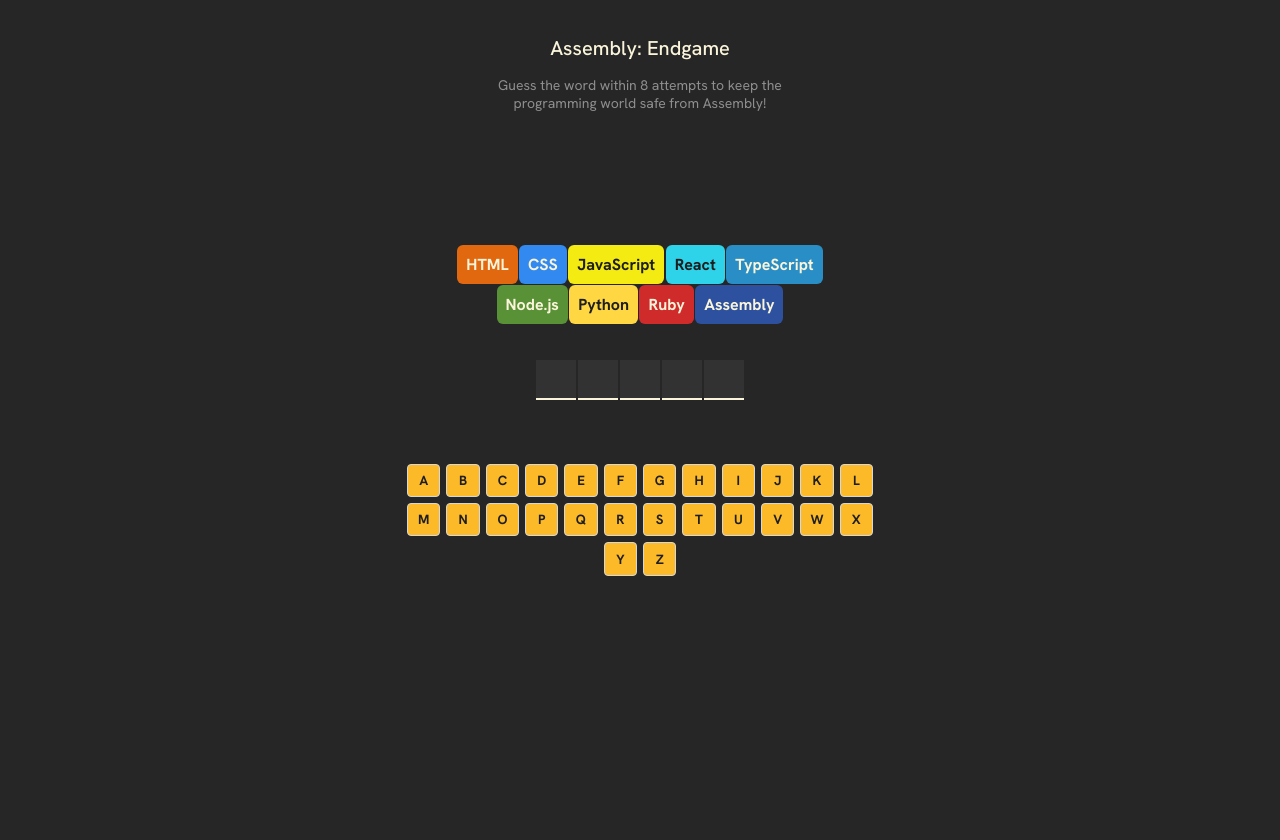
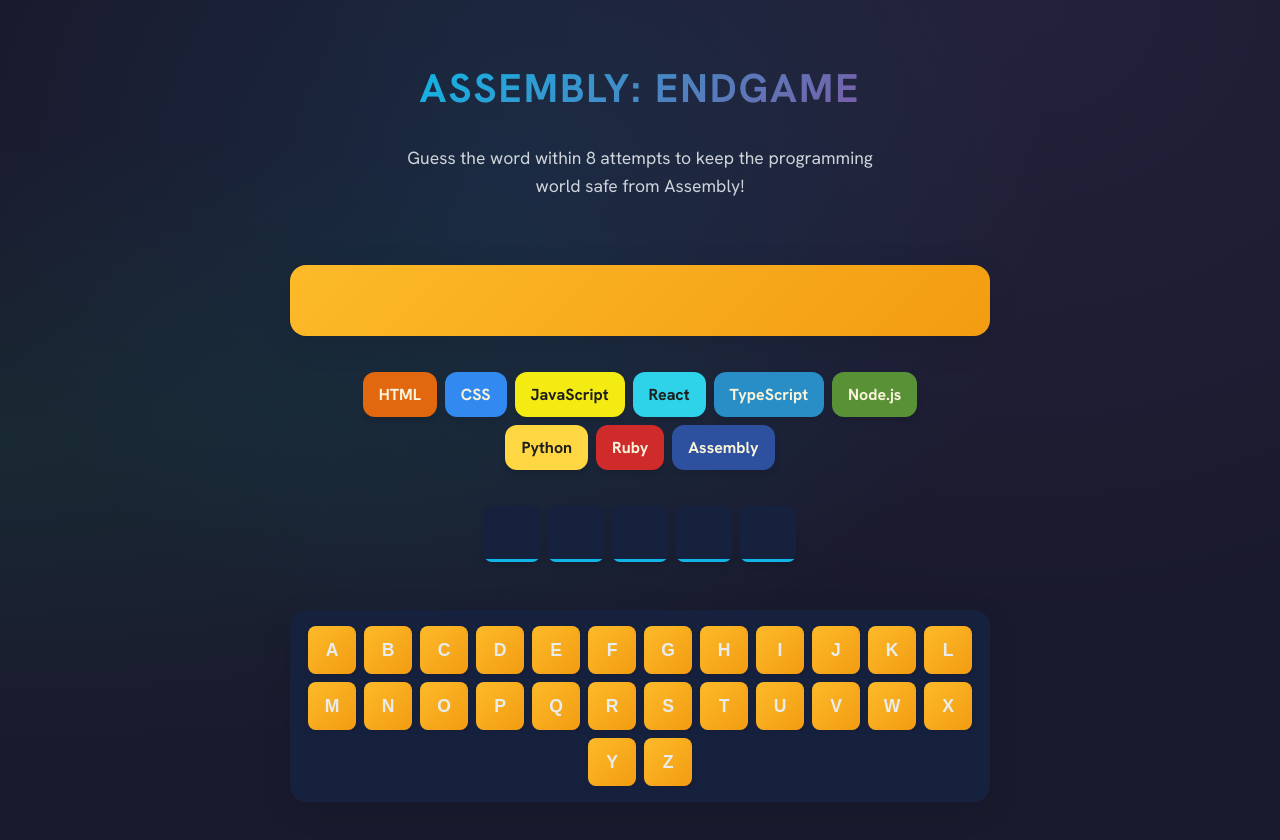
Before and after one commit to xander-kazanski/endgame-app, a React (Vite) app: page / in a window 1280 px wide. Shown: the top 840 px of the page. Before the commit the page ends 800 px from the top, so only its background shows below. Built offline with nearby package versions, Linux system fonts and the light colour scheme.

Commit message:
refactor: optimize game logic and enhance UI styles

```diff
--- a/App.jsx
+++ b/App.jsx
@@ -1,6 +1,5 @@
-import React, { createContext, useCallback, useEffect, useState } from "react"
+import React, { createContext, useCallback, useEffect, useState, useMemo } from "react"
 import { languages } from "./languages"
-import clsx from "clsx"
 import Language from "./Language"
 import Letter from "./Letter"
 import RenderBanner from "./RenderBanner"
@@ -16,24 +15,21 @@
   const lastGuessedLetter = guessedLetters[guessedLetters.length - 1]
   const isLastGuessIncorrect = lastGuessedLetter && !currentWord.includes(lastGuessedLetter)
 
+  const wrongGuesses = useMemo(() => {
+    return guessedLetters.filter(letter => !currentWord.includes(letter));
+  }, [guessedLetters, currentWord]);
 
-  const wrongGuesses = useCallback(() => {
-    return guessedLetters.filter(letter => {
-      return !currentWord.includes(letter);
-    })
-  }, [guessedLetters]);
+  const uniqueLettersInWord = useMemo(() => {
+    return new Set(currentWord.split('')).size;
+  }, [currentWord]);
 
-  const rightGuesses = useCallback(() => {
-    return guessedLetters.filter(letter => {
-      return currentWord.includes(letter);
-    })
-  }, [guessedLetters]);
+  const correctGuesses = useMemo(() => {
+    return new Set(guessedLetters.filter(letter => currentWord.includes(letter))).size;
+  }, [guessedLetters, currentWord]);
 
-  const wrongCount = wrongGuesses().length
-
-  const isOver = wrongCount >= languages.length
-  const won = rightGuesses().length === currentWord.length && wrongCount <= languages.length;
-
+  const wrongCount = wrongGuesses.length;
+  const isOver = wrongCount >= languages.length;
+  const won = correctGuesses === uniqueLettersInWord;
 
   function addGuessedLetter(letter) {
     if (!guessedLetters.includes(letter)) {
@@ -46,7 +42,6 @@
     setCurrentWord(words.random);
   }
 
-
   return (
     <AssemblyContext.Provider value={{
       won,
@@ -57,7 +52,6 @@
       addGuessedLetter,
       languages
     }}>
-
       <main>
         <header>
           <h1>Assembly: Endgame</h1>
@@ -66,55 +60,53 @@
         </header>
         <RenderBanner />
         <div className="languages">
-          {languages.map((language, idx) => {
-            return (
+          {languages.map((language, idx) => (
             <Language
-                key={language.name + idx}
+              key={language.name}
               idx={idx}
               {...language}
             />
-            )
-          })}
+          ))}
         </div>
         <div className="letters">
-          {currentWord.split("").map((letter, idx) => {
-            return <Letter
-              key={letter + idx}
+          {currentWord.split("").map((letter, idx) => (
+            <Letter
+              key={`${letter}-${idx}`}
               letter={letter}
             />
-
-          })}
+          ))}
         </div>
         <section className="sr-only" aria-live="polite" role="status">
+          {lastGuessedLetter && (
             <p>
-            {
-              currentWord.split('').includes(lastGuessedLetter) ?
-                `Correct! The letter ${lastGuessedLetter} is in the word` :
-                `Sorry, the letter ${lastGuessedLetter} is not in the word`
-            }
+              {currentWord.includes(lastGuessedLetter)
+                ? `Correct! The letter ${lastGuessedLetter.toUpperCase()} is in the word`
+                : `Sorry, the letter ${lastGuessedLetter.toUpperCase()} is not in the word`}
             </p>
+          )}
           <p>Current Word: {
             currentWord.split("").map(
-            letter => guessedLetters.includes(letter) ? letter : 'blank.').join(" ")
+              letter => guessedLetters.includes(letter) ? letter.toUpperCase() : 'blank'
+            ).join(" ")
           }</p>
         </section>
         <div className="keyboard">
-          {alphabet.split("").map((letter, idx) => {
-            return <Key
-              key={letter + idx}
+          {alphabet.split("").map(letter => (
+            <Key
+              key={letter}
               letter={letter}
             />
-
-          })}
+          ))}
         </div>
-        {(isOver === true) || (won === true) ? <button
+        {(isOver || won) && (
+          <button
             onClick={handleGameOverClick}
             type="button"
-          className="new-game">
+            className="new-game"
+          >
             New Game
-
           </button>
-          : ''}
+        )}
       </main>
     </AssemblyContext.Provider>
   )
--- a/RenderBanner.jsx
+++ b/RenderBanner.jsx
@@ -8,20 +8,18 @@
   const currentLanguage = guessedLetters.length ? languages.slice(0, wrongCount).map(language => language.name) : []
 
   const status = (function () {
-    if (won && isOver) {
+    if (won) {
       title = "You win!"
       message = "Well done! 🎉"
       return 'win'
     } else if (!won && isOver) {
       title = "Game over!"
-      message = "You loose! Better start learning Assembly 😭"
+      message = "You lose! Better start learning Assembly 😭"
       return 'loose';
-    } else if (won || isOver) {
-      title = "You win!"
-      message = "Well done! 🎉"
-      return 'win';
-    } else if (!currentLanguage.length) { } else {
-      title = `"Farwell ${currentLanguage.join(" & ")} 🫡"`
+    } else if (!currentLanguage.length) {
+      return 'base';
+    } else {
+      title = `Farewell ${currentLanguage.join(" & ")} 🫡`
       return 'farwell'
     }
   })()
--- a/index.css
+++ b/index.css
@@ -2,19 +2,36 @@
   box-sizing: border-box;
 }
 
-main {
-  text-align: center;
+:root {
+  --primary-bg: #1a1a2e;
+  --secondary-bg: #16213e;
+  --accent-color: #11B5E5;
+  --text-primary: #e9ecef;
+  --text-secondary: #ced4da;
+  --success: #10A95B;
+  --danger: #BA2A2A;
+  --farewell: #7A5EA7;
 }
 
 body {
   margin: 0;
   font-family: "Hanken Grotesk", Arial, sans-serif;
-  background-color: #262626;
-  color: #D9D9D9;
-  padding: 1.25em;
-  height: 100vh;
+  background: var(--primary-bg);
+  background-image:
+    radial-gradient(at 40% 20%, rgba(17, 181, 229, 0.1) 0px, transparent 50%),
+    radial-gradient(at 80% 0%, rgba(122, 94, 167, 0.1) 0px, transparent 50%),
+    radial-gradient(at 0% 50%, rgba(16, 169, 91, 0.1) 0px, transparent 50%);
+  color: var(--text-primary);
+  min-height: 100vh;
   display: flex;
   justify-content: center;
+  padding: 2rem 1rem;
+}
+
+main {
+  text-align: center;
+  max-width: 800px;
+  width: 100%;
 }
 
 header {
@@ -22,180 +39,320 @@
   flex-direction: column;
   justify-content: center;
   align-items: center;
+  margin-bottom: 2rem;
 }
 
-header>h1 {
-  font-size: 1.25rem;
-  font-weight: 500;
-  color: #F9F4DA;
+header > h1 {
+  font-size: 2.5rem;
+  font-weight: 700;
+  color: var(--text-primary);
   margin: 0.75em auto;
+  text-transform: uppercase;
+  letter-spacing: 2px;  background: linear-gradient(135deg, var(--accent-color), var(--farewell));
+  -webkit-background-clip: text;
+  background-clip: text;
+  -webkit-text-fill-color: transparent;
+  animation: titleEntrance 0.6s ease-out;
 }
 
-header>p {
-  font-size: 0.875rem;
-  max-width: 21.875rem;
-  color: #8E8E8E;
+@keyframes titleEntrance {
+  from {
+    transform: translateY(-20px);
+    opacity: 0;
+  }
+  to {
+    transform: translateY(0);
+    opacity: 1;
+  }
+}
+
+header > p {
+  font-size: 1.1rem;
+  max-width: 500px;
+  color: var(--text-secondary);
   text-align: center;
   margin: 0 0 1.875em 0;
+  line-height: 1.6;
 }
 
 .status {
-  padding: 0.75em;
-  border-radius: 0.25rem;
+  padding: 1.5rem;
+  border-radius: 1rem;
   min-width: 22rem;
   min-height: 4.4375rem;
   display: flex;
   justify-content: center;
   flex-direction: column;
   align-items: center;
+  -webkit-backdrop-filter: blur(8px);
+  backdrop-filter: blur(8px);
+  box-shadow: 0 8px 32px 0 rgba(0, 0, 0, 0.1);
+  transition: all 0.3s ease;
+  transform-origin: center;
+  animation: statusEntrance 0.5s ease-out;
 }
 
-.status>.title {
+@keyframes statusEntrance {
+  from {
+    transform: scale(0.95);
+    opacity: 0;
+  }
+  to {
+    transform: scale(1);
+    opacity: 1;
+  }
+}
+
+.status > .title {
   margin: 0;
-  font-size: 1.625rem;
-  font-family: "Hanken Grotesk", sans-serif;
+  font-size: 1.825rem;
   font-weight: bold;
-  color: #F9F4DA;
+  color: var(--text-primary);
+  text-shadow: 0 2px 4px rgba(0, 0, 0, 0.1);
+}
+
+.status > .message {
+  margin: 0.5rem 0 0;
+  font-size: 1.1rem;
+  color: var(--text-primary);
+  opacity: 0.9;
 }
 
 .win {
-  background-color: #10A95B;
+  background: linear-gradient(135deg, var(--success), #1ed75f);
+  transform: scale(1.02);
 }
 
 .loose {
-  background-color: #BA2A2A;
+  background: linear-gradient(135deg, var(--danger), #e74c3c);
 }
 
 .farwell {
-  background-color: #7A5EA7;
-  font-style: italic;
-
-  .title {
-    font-size: 1rem;
-  }
+  background: linear-gradient(135deg, var(--farewell), #9b59b6);
 }
 
-p.red-letter {
-  color: #EC5D49;
+.base {
+  background: var(--secondary-bg);
 }
 
-
-
-.status>.message {
-  margin: 0;
-  font-size: 1rem;
-  font-family: "Hanken Grotesk", sans-serif;
-  font-weight: bold;
-  color: #F9F4DA;
-}
-
-/* Dimmed overlay with skull on "lost" languages */
-.lost::before {
-  content: "💀";
-  position:absolute;
-  background-color: rgba(0, 0, 0, 0.7);
-  width: 100%;
-  height: 75%;
-  top: 0;
-  bottom: 0;
-  left: 0;
-  right: 0;
-  padding-top: 10px;
-  border-radius: 0.375rem;
-}
-
+/* Languages section */
 .languages {
   display: flex;
   flex-wrap: wrap;
-  gap: 0.09375em;
-  max-width: 22.9375rem;
+  gap: 0.5rem;
+  max-width: 600px;
   justify-content: center;
-  margin: 2.25rem auto 0 auto;
+  margin: 2.25rem auto;
 }
 
 .language {
-  border-radius: 0.375rem;
+  border-radius: 0.75rem;
   margin: 0;
   font-weight: bold;
-  font-family: "Hanken Grotesk", sans-serif;
   position: relative;
   display: flex;
   justify-content: center;
   align-items: center;
-  padding: 0.5463em 0.5625em;
+  padding: 0.75rem 1rem;
+  transition: all 0.3s ease;
+  box-shadow: 0 4px 6px rgba(0, 0, 0, 0.1);
+  animation: languageEntrance 0.5s ease-out backwards;
 }
 
+.language:hover {
+  transform: translateY(-2px);
+  box-shadow: 0 6px 12px rgba(0, 0, 0, 0.15);
+}
+
+@keyframes languageEntrance {
+  from {
+    transform: translateY(20px);
+    opacity: 0;
+  }
+  to {
+    transform: translateY(0);
+    opacity: 1;
+  }
+}
+
+/* Letters section */
 .letters {
   display: flex;
   justify-content: center;
   flex-wrap: wrap;
-  gap: 0.125em;
-  margin: 2.25em auto 0 auto;
-  font-family: "Hanken Grotesk", sans-serif;
-  max-width: 22.9375rem;
+  gap: 0.5rem;
+  margin: 2.25em auto;
+  max-width: 600px;
 }
 
 .letter {
-  color: #F9F4DA;
-  padding: 1.125em;
-  width: 2.5em;
-  height: 2.5em;
-  border-bottom: 0.125em solid #F9F4DA;
-  background-color: #323232;
+  color: var(--text-primary);
+  width: 3.5rem;
+  height: 3.5rem;
+  border: none;
+  border-radius: 0.5rem;
+  background: var(--secondary-bg);
   display: flex;
   justify-content: center;
   align-items: center;
+  font-size: 1.5rem;
   font-weight: bold;
   margin: 0;
+  box-shadow: 0 4px 6px rgba(0, 0, 0, 0.1);
+  position: relative;
+  overflow: hidden;
+  animation: letterEntrance 0.3s ease-out backwards;
 }
 
+.letter::after {
+  content: '';
+  position: absolute;
+  bottom: 0;
+  left: 0;
+  right: 0;
+  height: 3px;
+  background: var(--accent-color);
+}
+
+@keyframes letterEntrance {
+  from {
+    transform: scale(0.8);
+    opacity: 0;
+  }
+  to {
+    transform: scale(1);
+    opacity: 1;
+  }
+}
+
+/* Keyboard section */
 .keyboard {
-  max-width: 30rem;
+  max-width: 700px;
   display: flex;
   justify-content: center;
   flex-wrap: wrap;
-  gap: 0.375em;
-  margin: 4rem auto auto auto;
+  gap: 0.5rem;
+  margin: 3rem auto;
+  padding: 1rem;
+  background: var(--secondary-bg);
+  border-radius: 1rem;
+  box-shadow: 0 8px 32px rgba(0, 0, 0, 0.1);
 }
 
 .key {
-  width: 2.5em;
-  height: 2.5em;
-  color: #1E1E1E;
-  padding: 1.125em;
+  width: 3rem;
+  height: 3rem;
+  color: var(--text-primary);
   display: flex;
   justify-content: center;
   align-items: center;
   margin: 0;
-  border-radius: 0.25rem;
-  border: 0.125em solid #D7D7D7;
+  border-radius: 0.5rem;
+  border: none;
   font-weight: bold;
-  font-family: "Hanken Grotesk", sans-serif;
+  font-size: 1.1rem;
+  cursor: pointer;
+  transition: all 0.2s ease;
+  box-shadow: 0 2px 4px rgba(0, 0, 0, 0.1);
+  animation: keyEntrance 0.3s ease-out backwards;
+}
+
+.key:hover:not(:disabled) {
+  transform: translateY(-2px);
+  box-shadow: 0 4px 8px rgba(0, 0, 0, 0.2);
+}
+
+.key:disabled {
+  opacity: 0.6;
+  cursor: not-allowed;
+}
+
+@keyframes keyEntrance {
+  from {
+    transform: translateY(10px);
+    opacity: 0;
+  }
+  to {
+    transform: translateY(0);
+    opacity: 1;
+  }
+}
+
+.base {
+  background: linear-gradient(135deg, #FCBA29, #f39c12);
+}
+
+.right {
+  background: linear-gradient(135deg, var(--success), #2ecc71);
+}
+
+.wrong {
+  background: linear-gradient(135deg, var(--danger), #e74c3c);
 }
 
 .new-game {
-  min-width: 11.4375em;
-  min-height: 2.5em;
-  color: #1E1E1E;
-  font-family: "Hanken Grotesk", sans-serif;
-  margin: 2.25em 0 4.5625em 0;
-  background-color: #11B5E5;
-  border-radius: .25em;
+  min-width: 200px;
+  min-height: 3rem;
+  color: var(--text-primary);
+  font-size: 1.1rem;
+  margin: 2rem 0;
+  background: linear-gradient(135deg, var(--accent-color), #3498db);
+  border-radius: 2rem;
   border: none;
   font-weight: bold;
-  border: solid 0.0625em #D7D7D7;
+  cursor: pointer;
+  transition: all 0.3s ease;
+  box-shadow: 0 4px 12px rgba(17, 181, 229, 0.2);
+  animation: newGameEntrance 0.5s ease-out;
 }
 
-.base {
-  background-color: #FCBA29;
+.new-game:hover {
+  transform: translateY(-2px);
+  box-shadow: 0 6px 16px rgba(17, 181, 229, 0.3);
 }
 
-.right {
-  background-color: #10A95B;
+@keyframes newGameEntrance {
+  from {
+    transform: scale(0.9);
+    opacity: 0;
+  }
+  to {
+    transform: scale(1);
+    opacity: 1;
+  }
 }
 
-.wrong {
-  background-color: #EC5D49;
+.lost {
+  position: relative;
+}
+
+.lost::before {
+  content: "💀";
+  position: absolute;
+  background: rgba(0, 0, 0, 0.8);
+  width: 100%;
+  height: 100%;
+  top: 0;
+  left: 0;
+  display: flex;
+  align-items: center;
+  justify-content: center;
+  border-radius: 0.75rem;
+  font-size: 1.5rem;
+  -webkit-backdrop-filter: blur(2px);
+  backdrop-filter: blur(2px);
+  animation: skullEntrance 0.3s ease-out;
+}
+
+@keyframes skullEntrance {
+  from {
+    transform: scale(1.2);
+    opacity: 0;
+  }
+  to {
+    transform: scale(1);
+    opacity: 1;
+  }
 }
 
 .sr-only {
```
Lines whose indentation alone changed are shown as unchanged.
